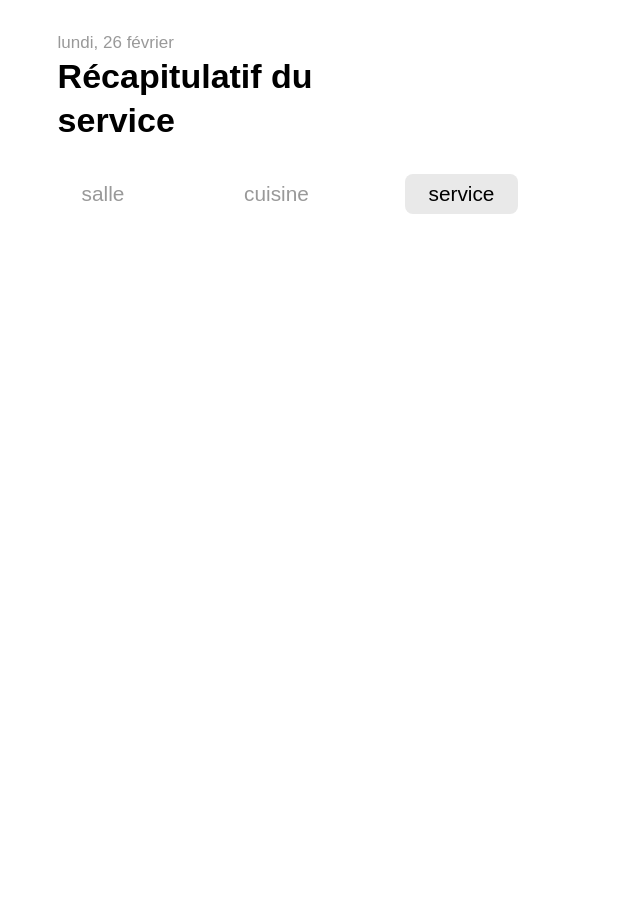
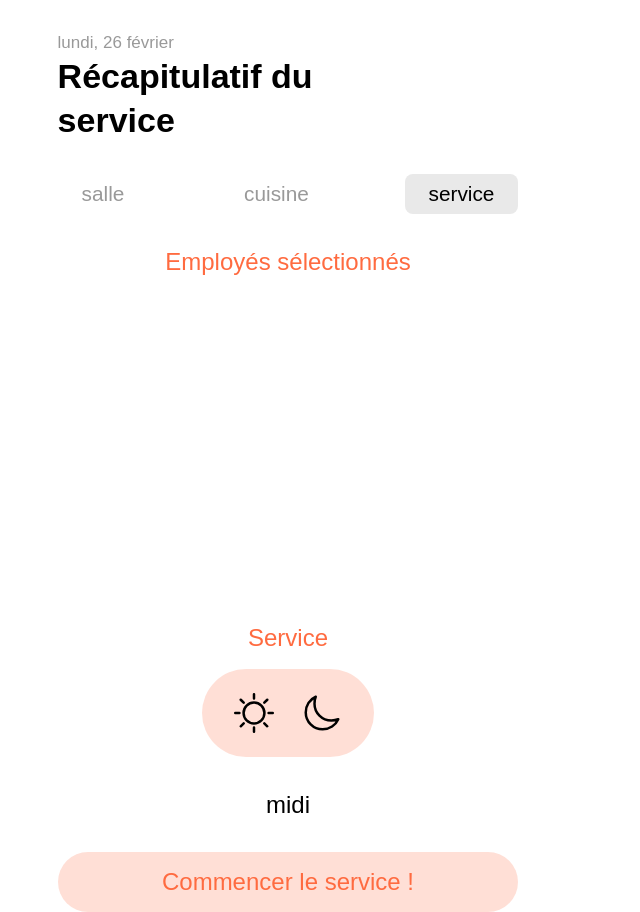
Before and after one commit to SarahOtmane/examCss, a React (Create React App) app: page / in a window 1280 px wide. Both pictures are taken after a click on the button "service". Shown: the whole page, without its empty margins (0-640 px from the left). Before the commit the page ends 832 px from the top, so only its background shows below. Built offline with nearby package versions, Linux system fonts and the light colour scheme.

Commit message:
modif du composant home et de ses composants enfants : employe et service

```diff
--- a/src/components/Employe.js
+++ b/src/components/Employe.js
@@ -1,13 +1,18 @@
 import avatar from '../svg/avatar.svg'
 
 
-function Employe({post, list, employeSelected, setEmployeSelected}){
+function Employe({post, list, employeSelected, setEmployeSelected, setPostC}){
     const selectionEmploy = (employe) =>{
         if (employeSelected.includes(employe)) {
             setEmployeSelected(prevSelection => prevSelection.filter(emp => emp !== employe));
         } else {
             setEmployeSelected(prevSelection => [...prevSelection, employe]);
         }
+    }
+
+    const pageSuivante = (event) =>{
+        if(event.target.name === "salle") setPostC("cuisine");
+        else setPostC("service")
     }
 
     return(
@@ -23,7 +28,7 @@ function Employe({post, list, employeSelected, setEmployeSelected}){
                     </li>
                 ))}
             </ul>
-            <button type='submit'>
+            <button type='submit' name={post} onClick={e => pageSuivante(e)}>
                 Suivant
                 <svg width="19" height="17" viewBox="0 0 19 17" fill="none" xmlns="http://www.w3.org/2000/svg">
                     <path d="M10.5625 15.875L18 8.4375L10.5625 1M18 8.4375H1H18Z" stroke="#FF6B40" strokeWidth="2" strokeLinecap="round" strokeLinejoin="round"/>
--- a/src/components/Home.js
+++ b/src/components/Home.js
@@ -51,8 +51,8 @@ function Home({ allEmploye }) {
                     </button>
                 </article>
 
-                {postC === "salle" && <Employe post="salle" list={salle} employeSelected={employeSelected} setEmployeSelected={setEmployeSelected} />}
-                {postC === "cuisine" && <Employe post="cuisine" list={cuisine} employeSelected={employeSelected} setEmployeSelected={setEmployeSelected} />}
+                {postC === "salle" && <Employe post="salle" list={salle} employeSelected={employeSelected} setEmployeSelected={setEmployeSelected} setPostC={setPostC} />}
+                {postC === "cuisine" && <Employe post="cuisine" list={cuisine} employeSelected={employeSelected} setEmployeSelected={setEmployeSelected} setPostC={setPostC} />}
                 {postC === "service" && <Service employeSelected={employeSelected} />}
             </main>
         </>
--- a/src/components/Service.js
+++ b/src/components/Service.js
@@ -1,9 +1,34 @@
+import avatar from '../svg/avatar.svg';
+
+import { GoSun } from "react-icons/go";
+import { IoMoonOutline } from "react-icons/io5";
 
 
-function Service(){
+function Service({employeSelected}){
     return(
-        <>
-        </>
+        <section className='service'>
+            <h2>Employés sélectionnés</h2>
+            <ul>
+                {employeSelected.map((employe, index) => (
+                    <li key={index}>
+                        <img src={avatar} alt='Avatar'/>
+                        <p>{employe.nom}</p>
+                        <p className='poste'>{employe.poste}</p>
+                    </li>
+                ))}
+            </ul>
+            <div>
+                <div>
+                    <p>Service</p>
+                    <button className='dark'>
+                        <GoSun className='icon' />
+                        <IoMoonOutline className='icon' />
+                    </button>
+                    <p>midi</p>
+                </div>
+                <button type='submit'>Commencer le service !</button>
+            </div>
+        </section>
     )
 }
 
--- a/src/css/App.css
+++ b/src/css/App.css
@@ -80,10 +80,33 @@ body {
   font-family: "Arial", sans-serif;
 }
 
+.service div button.dark, .service ul li, .employe ul li div, .employe ul li, .home article {
+  display: flex;
+  flex-direction: row;
+}
+
+.service div p, .service ul li, .employe ul li, header, .service div button[type=submit], .employe button[type=submit] {
+  width: 80%;
+  margin: auto;
+}
+
+.service ul li p, .employe ul li div p, header article h1 {
+  font-weight: bold;
+}
+
+.service div button[type=submit], .employe button[type=submit] {
+  background-color: rgba(255, 107, 64, 0.2117647059);
+  color: #FF6B40;
+  border: none;
+  font-size: 1.5rem;
+  border-radius: 2rem;
+  padding: 1rem;
+  position: fixed;
+  margin-left: 10%;
+}
+
 /* ------------- Header ------------- */
 header {
-  width: 80%;
-  margin: auto;
   margin-top: 2rem;
 }
 header article {
@@ -95,15 +118,12 @@ header article p {
 }
 header article h1 {
   font-size: 34px;
-  font-weight: bolder;
 }
 
 /* ------------- Home ------------- */
 .home article {
   padding: 0 10%;
   margin: 2rem 0;
-  display: flex;
-  flex-direction: row;
   justify-content: space-between;
 }
 .home article button {
@@ -122,31 +142,23 @@ header article h1 {
 
 /* ------------- Employe ------------- */
 .employe ul {
-  max-height: 60vh;
+  height: 60vh;
   overflow: auto;
 }
 .employe ul li {
-  width: 80%;
-  margin: auto;
   border: 1px solid #B8B8B8;
   border-radius: 0.5rem;
   margin-bottom: 2rem;
-  display: flex;
-  display: flex;
-  flex-direction: row;
   align-items: center;
   justify-content: space-between;
   padding: 0.5rem 1rem;
 }
 .employe ul li div {
-  display: flex;
-  flex-direction: row;
   align-items: center;
 }
 .employe ul li div p {
   padding-left: 2rem;
   font-size: 1.5rem;
-  font-weight: bold;
 }
 .employe ul li input[type=checkbox] {
   width: 20px;
@@ -157,14 +169,62 @@ header article h1 {
   background-color: #FF6B40;
   border-color: #FF6B40;
 }
-.employe button[type=submit] {
+/* ------------- Service ------------- */
+.service h2 {
+  color: #FF6B40;
+  font-size: 24px;
+  text-align: center;
+  margin-bottom: 1.5rem;
+}
+.service ul {
+  height: 40vh;
+  overflow: auto;
+}
+.service ul li {
+  align-items: center;
+  justify-content: space-between;
+  padding-bottom: 1rem;
+  border-bottom: 1px solid #D9D9D9;
+  margin-bottom: 1.5rem;
+}
+.service ul li p {
+  font-size: 20px;
+}
+.service ul li p.poste {
+  color: #818181;
+  background-color: #EDEDED;
+  font-size: 15px;
+  padding: 0.5rem 1rem;
+  border-radius: 2rem;
+}
+.service div {
+  width: 100%;
+  height: -moz-max-content;
+  height: max-content;
+}
+.service div p {
+  color: #FF6B40;
+  text-align: center;
+  font-size: 24px;
+  margin-bottom: 1rem;
+}
+.service div button.dark {
+  padding: 1.5rem 2rem;
+  width: 30%;
+  margin: auto;
+  justify-content: space-between;
+  margin-bottom: 2rem;
+  border: none;
+  border-radius: 3rem;
   background-color: rgba(255, 107, 64, 0.2117647059);
-  color: #FF6B40;
-  border: none;
-  font-size: 1.5rem;
-  border-radius: 2rem;
-  width: 80%;
-  padding: 1rem;
-  position: fixed;
-  margin-left: 10%;
+}
+.service div button.dark .icon {
+  font-size: 40px;
+}
+.service div button.dark + p {
+  color: #000000;
+  margin-bottom: 2rem;
+}
+.service div button[type=submit] {
+  position: inherit;
 }/*# sourceMappingURL=App.css.map */
--- a/src/css/App.sass
+++ b/src/css/App.sass
@@ -7,11 +7,32 @@ body
     min-height: 100vh
     font-family:'Arial', sans-serif
 
+%row
+    display: flex
+    flex-direction: row
+
+%width-80
+    width: 80%
+    margin: auto
+
+%weight-bold
+    font-weight: bold
+
+%button
+    background-color: $orange_clair
+    color: $orange
+    border: none
+    font-size: 1.5rem
+    border-radius: 2rem
+    @extend %width-80
+    padding: 1rem
+    position: fixed
+    margin-left: 10%
+
 
 /* ------------- Header ------------- */
 header
-    width: 80%
-    margin: auto
+    @extend %width-80
     margin-top: 2rem
 
     article
@@ -23,7 +44,8 @@ header
 
         h1
             font-size: 34px
-            font-weight: bolder
+            @extend %weight-bold
+
 
 
 /* ------------- Home ------------- */
@@ -31,8 +53,7 @@ header
     article
         padding: 0 10%
         margin: 2rem 0
-        display: flex
-        flex-direction: row
+        @extend %row
         justify-content: space-between
 
         button
@@ -51,31 +72,27 @@ header
 /* ------------- Employe ------------- */
 .employe
     ul
-        max-height: 60vh
+        height: 60vh
         overflow: auto
 
         li
-            width: 80%
-            margin: auto
+            @extend %width-80
             border: 1px solid #B8B8B8
             border-radius: .5rem
             margin-bottom: 2rem
-            display: flex
-            display: flex
-            flex-direction: row
+            @extend %row
             align-items: center
             justify-content: space-between
             padding: .5rem 1rem
 
             div
-                display: flex
-                flex-direction: row
+                @extend %row
                 align-items: center
 
                 p
                     padding-left: 2rem
                     font-size: 1.5rem
-                    font-weight: bold
+                    @extend %weight-bold
 
             input[type="checkbox"]
                 width: 20px
@@ -87,12 +104,70 @@ header
                 border-color: $orange
 
     button[type="submit"]
-        background-color: $orange_clair
+        @extend %button
+
+
+/* ------------- Service ------------- */
+.service
+    h2
         color: $orange
-        border: none
-        font-size: 1.5rem
-        border-radius: 2rem
-        width: 80%
-        padding: 1rem
-        position: fixed
-        margin-left: 10%
+        font-size: 24px
+        text-align: center
+        margin-bottom: 1.5rem
+
+    ul
+        height: 40vh
+        overflow: auto
+        li
+            @extend %width-80
+            @extend %row
+            align-items: center
+            justify-content: space-between
+            padding-bottom: 1rem
+            border-bottom: 1px solid #D9D9D9
+            margin-bottom: 1.5rem
+
+            p
+                font-size: 20px
+                @extend %weight-bold
+
+            p.poste
+                color: $gris_ecriture
+                background-color: $gris_back
+                font-size: 15px
+                padding: .5rem 1rem
+                border-radius: 2rem
+
+    div
+        width: 100%
+        height: max-content
+
+        p
+            color: $orange
+            text-align: center
+            font-size: 24px
+            @extend %width-80
+            margin-bottom: 1rem
+
+        button.dark
+            padding: 1.5rem 2rem
+            width: 30%
+            margin: auto
+            @extend %row
+            justify-content: space-between
+            margin-bottom: 2rem
+            border: none
+            border-radius: 3rem
+            background-color: $orange_clair
+
+            .icon
+                font-size: 40px
+
+        button.dark + p
+            color: $noir
+            margin-bottom: 2rem
+
+
+        button[type="submit"]
+            @extend %button
+            position: inherit
```
Also changed, not shown: 1 other file (tests, documents, lock files or other folders).
